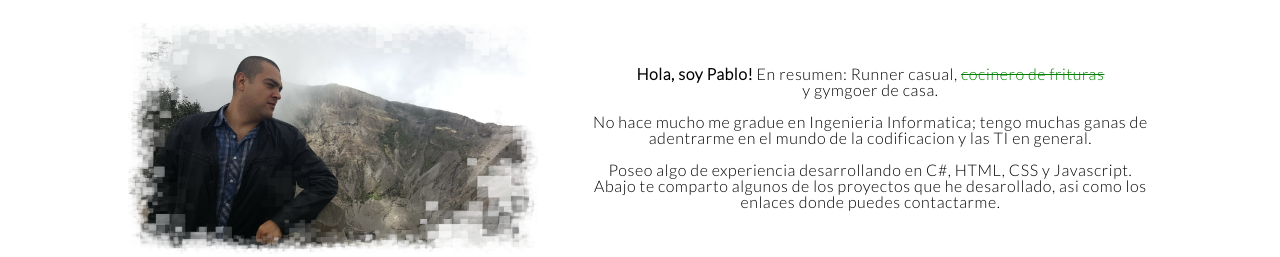
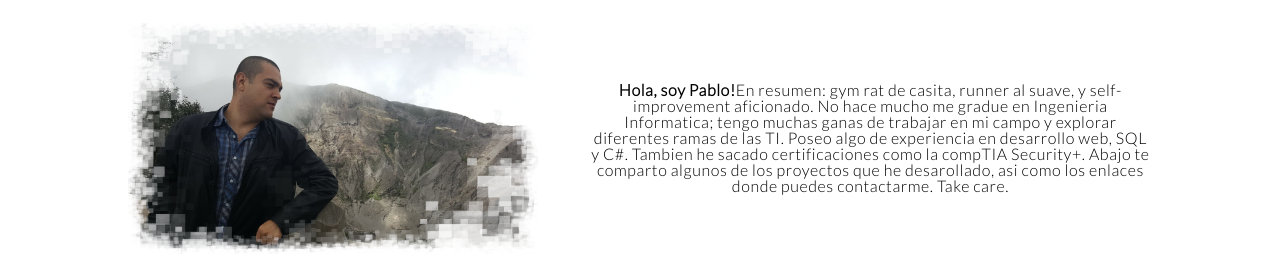
Before and after one commit to pabloefegon/pabloefegon.github.io, a plain HTML site: page index.html in a window 1280 px wide. Shown: the part 550-807 px from the top of the page. Drawn offline with Linux system fonts and the light colour scheme.

Commit message:
cambio contenido

```diff
--- a/index.html
+++ b/index.html
@@ -48,8 +48,8 @@
 
         <div class="cuadro-transparente" id="cuadro-transparente-2"><img src="pics/pixel2.png" alt=""></div>
         <div class="cuadro-transparente" id="cuadro-transparente-grande"><img src="pics/pixel3.png" alt=""></div>
-        <div class="cuadro-transparente" id="cuadro-transparente-borde-bottom"><img src="pics/borde-bottom.png"
-                alt=""></div>
+        <div class="cuadro-transparente" id="cuadro-transparente-borde-bottom"><img src="pics/borde-bottom.png" alt="">
+        </div>
 
 
     </section>
@@ -65,12 +65,17 @@
             <div id="seccion-presentacion-texto">
 
                 <p>
-                    <span>Hola, soy Pablo!</span> En resumen: Runner casual, <span style="text-decoration: line-through; font-weight: normal; color: green">cocinero de frituras</p> y gymgoer de casa.
-                    <br><br>
-                    No hace mucho me gradue en Ingenieria Informatica; tengo muchas ganas de adentrarme en el mundo de
-                    la codificacion y las TI en general.
-                    <br><br> Poseo algo de experiencia desarrollando en C#, HTML, CSS y Javascript. Abajo te comparto
-                    algunos de los proyectos que he desarollado, asi como los enlaces donde puedes contactarme.
+                    <span>Hola, soy Pablo!</span>En resumen: gym rat de casita, runner al suave, y
+                    self-improvement aficionado.
+
+                    No hace mucho me gradue en Ingenieria Informatica; tengo muchas ganas de trabajar
+                    en mi campo y explorar diferentes ramas de las TI.
+
+                    Poseo algo de experiencia en desarrollo web, SQL y C#. Tambien he sacado
+                    certificaciones como la compTIA Security+.
+
+                    Abajo te comparto algunos de los proyectos que he desarollado, asi como los
+                    enlaces donde puedes contactarme. Take care.
 
                 </p>
 
@@ -124,7 +129,8 @@
 
             <ul>
 
-                <li><a href="https://www.linkedin.com/in/pablogonzalez21/"><i class="fa fa-linkedin-square" aria-hidden="true"></i></a></li>
+                <li><a href="https://www.linkedin.com/in/pablogonzalez21/"><i class="fa fa-linkedin-square"
+                            aria-hidden="true"></i></a></li>
                 <li><a href="https://github.com/pabloefegon"><i class="fa fa-github" aria-hidden="true"></i></a></li>
                 <li><a href="mailto: pabloefegon@gmail.com"><i class="fa fa-envelope" aria-hidden="true"></i></a></li>
 
```
